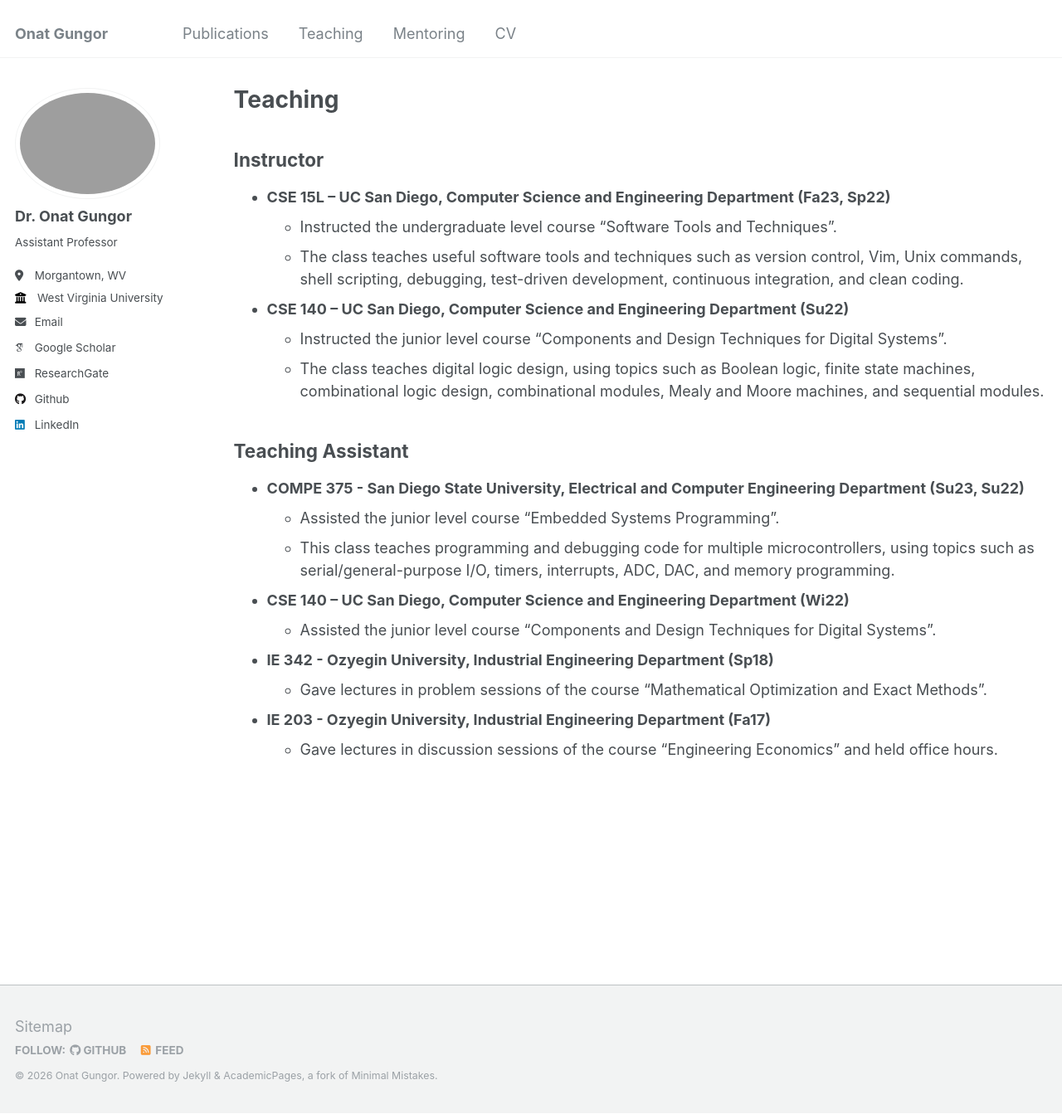
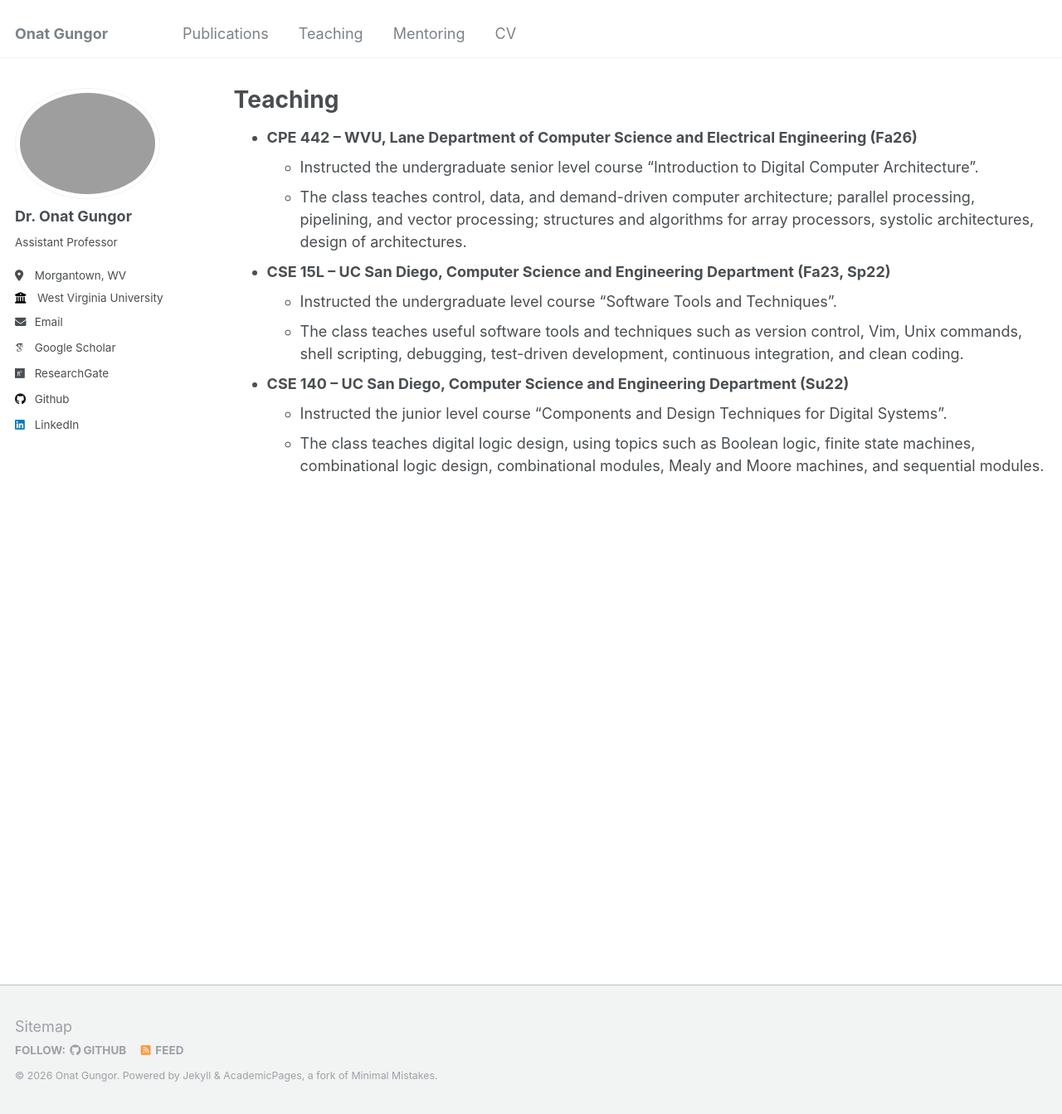
Before and after one commit to onatucsd/onatucsd.github.io, a Jekyll site: the page built from _pages/teaching.md, in a window 1280 px wide and 1343 px high. Shown: the whole window at 83% size. Built offline with Jekyll 4.4.1, drawn with Linux system fonts in a browser that asks for light colours; some web fonts are replaced.

Commit message:
Update teaching.md

```diff
--- a/_pages/teaching.md
+++ b/_pages/teaching.md
@@ -6,7 +6,10 @@ permalink: /teaching/
 author_profile: true
 ---
 
-## Instructor
+* **CPE 442 – WVU, Lane Department of Computer Science and Electrical Engineering (Fa26)**
+  * Instructed the undergraduate senior level course “Introduction to Digital Computer Architecture”.
+  * The class teaches control, data, and demand-driven computer architecture; parallel processing, pipelining, and vector processing; structures and algorithms for array processors, systolic architectures, design of architectures.
+
 * **CSE 15L – UC San Diego, Computer Science and Engineering Department (Fa23, Sp22)**
   * Instructed the undergraduate level course “Software Tools and Techniques”.
   * The class teaches useful software tools and techniques such as version control, Vim, Unix commands, shell scripting, debugging, test-driven development, continuous integration, and clean coding.
@@ -14,17 +17,3 @@ author_profile: true
 * **CSE 140 – UC San Diego, Computer Science and Engineering Department (Su22)**
   * Instructed the junior level course “Components and Design Techniques for Digital Systems”.
   * The class teaches digital logic design, using topics such as Boolean logic, finite state machines, combinational logic design, combinational modules, Mealy and Moore machines, and sequential modules.
-
-## Teaching Assistant
-* **COMPE 375 - San Diego State University, Electrical and Computer Engineering Department (Su23, Su22)**
-  * Assisted the junior level course “Embedded Systems Programming”.
-  * This class teaches programming and debugging code for multiple microcontrollers, using topics such as serial/general-purpose I/O, timers, interrupts, ADC, DAC, and memory programming.
-
-* **CSE 140 – UC San Diego, Computer Science and Engineering Department (Wi22)**
-  * Assisted the junior level course “Components and Design Techniques for Digital Systems”.
-
-* **IE 342 - Ozyegin University, Industrial Engineering Department (Sp18)**
-  * Gave lectures in problem sessions of the course “Mathematical Optimization and Exact Methods”.
-
-* **IE 203 - Ozyegin University, Industrial Engineering Department (Fa17)**
-  * Gave lectures in discussion sessions of the course “Engineering Economics” and held office hours.
```
